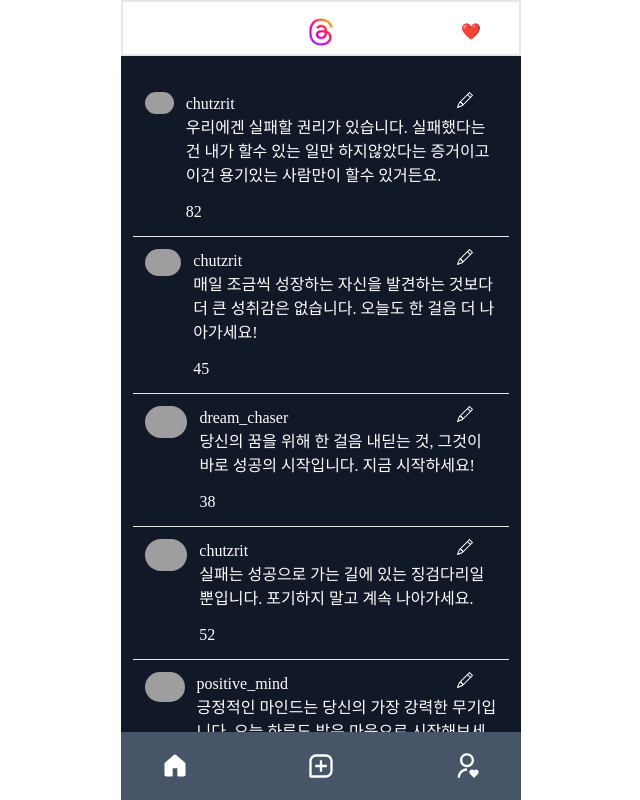
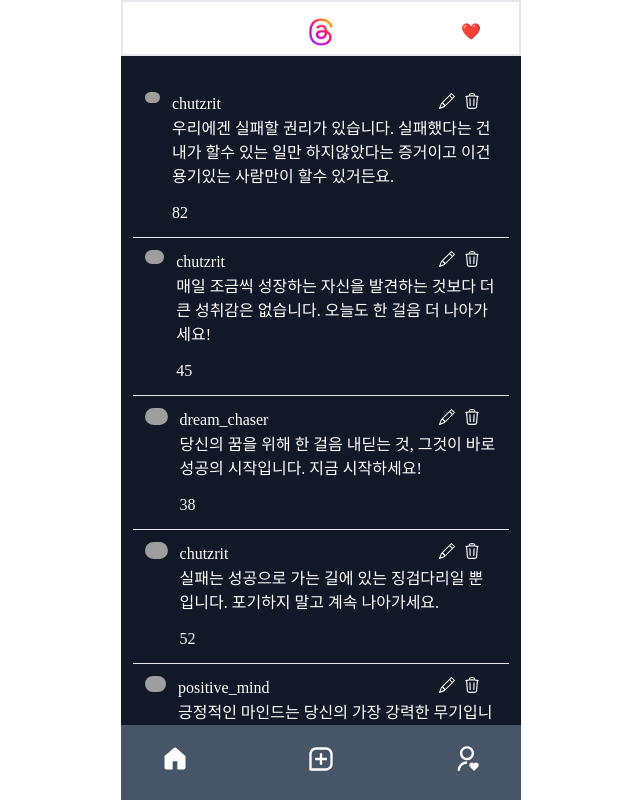
Before and after one commit to junhyuk961124/churead_firebase, a React (Create React App) app: page / in a window 1280 px wide. Shown: the top 800 px of the page, without its empty margins (319-959 px from the left). Built offline with nearby package versions, Linux system fonts and the light colour scheme; grey boxes are pictures that could not be loaded; a web font is replaced by a local one.

Commit message:
20240923

```diff
--- a/package.json
+++ b/package.json
@@ -11,6 +11,7 @@
     "react-icons": "^5.3.0",
     "react-router-dom": "^6.26.2",
     "react-scripts": "5.0.1",
+    "recoil": "^0.7.7",
     "web-vitals": "^2.1.4"
   },
   "scripts": {
--- a/public/index.html
+++ b/public/index.html
@@ -28,7 +28,7 @@
   </head>
   <body>
     <noscript>You need to enable JavaScript to run this app.</noscript>
-    <div id="root" style="overflow-hidden height: 100vh;;"></div>
+    <div id="root" style="overflow: hidden; height: 100vh"></div>
     <!--
       This HTML file is a template.
       If you open it directly in the browser, you will see an empty page.
--- a/src/App.jsx
+++ b/src/App.jsx
@@ -1,4 +1,4 @@
-import { BrowserRouter, Route, Routes, useNavigate } from 'react-router-dom';
+import { BrowserRouter, Route, Routes } from 'react-router-dom';
 import Home from './pages/Home';
 import Login from './pages/Login';
 import DarkMode222 from './components/DarkMode222';
@@ -6,28 +6,21 @@ import { useEffect, useState } from 'react';
 import SignIn from './pages/SignIn';
 import Post from './pages/Post';
 import Profile from './pages/Profile';
+import { RecoilRoot } from 'recoil';
 
 function App() {
-  const [churead, setChuread] = useState('');
   const [dark333, setdark333] = useState(false);
   const darkbutton333 = () => {
     setdark333(!dark333);
     console.log('🚀 ~ darkbutton333 ~ dark333:', dark333);
   };
 
-  const handlePost = (value) => {
-    setChuread(value);
-  };
-
   useEffect(() => {
     console.log('초기화');
   }, []);
 
-  useEffect(() => {
-    console.log('churead', churead);
-  }, [churead]);
-
   return (
+    <RecoilRoot>
       <div className="flex justify-center content-center">
         <div
           className={`${
@@ -39,10 +32,10 @@ function App() {
           <BrowserRouter>
             <Routes>
               <Route path="/" element={<Home />} />
-            <Route path="/home" element={<Home churead={churead} />} />
+              <Route path="/home" element={<Home />} />
               <Route path="/login" element={<Login />} />
               <Route path="/signin" element={<SignIn />} />
-            <Route path="/post" element={<Post onPost={handlePost} />} />
+              <Route path="/post" element={<Post />} />
               <Route path="/profile" element={<Profile />} />
             </Routes>
             <DarkMode222
@@ -53,6 +46,7 @@ function App() {
           </BrowserRouter>
         </div>
       </div>
+    </RecoilRoot>
   );
 }
 
--- a/src/components/HomeItem.jsx
+++ b/src/components/HomeItem.jsx
@@ -1,55 +1,66 @@
 import React from 'react';
-import { Link, useLocation } from 'react-router-dom';
 import { BsPencil } from 'react-icons/bs';
-import { BsPencilFill } from 'react-icons/bs';
+// import { BsPencilFill } from 'react-icons/bs';
 import { HiOutlineTrash } from 'react-icons/hi2';
-import { HiTrash } from 'react-icons/hi2';
+// import { HiTrash } from 'react-icons/hi2';
 
-const HomeItem = ({ img, postText, userName, clickHeart }) => {
+const HomeItem = ({ onDelete, data }) => {
+  const handleDelete = () => {
+    console.log('🚀 ~ handleDelete ~ data:', data);
+    const ok = window.confirm('정말 삭제하시겠습니까?');
+    if (ok) onDelete(data);
+    console.log('🚀 ~ handleDelete ~ ok:', ok);
+    console.log('item_delete');
+  };
+
+  const handleClick = (type) => {
+    if (type === 'edit') return;
+    handleDelete();
+    console.log('click', type);
+  };
+
   const iconList = [
     {
       id: 1,
-      linkTo: '/post',
+      type: 'edit',
       icon: <BsPencil size={'16px'} />,
-      actionIcon: <BsPencilFill size={'16px'} />,
+      // actionIcon: <BsPencilFill size={'16px'} />,
     },
     {
       id: 2,
-      linkTo: '/',
+      type: 'delete',
       icon: <HiOutlineTrash size={'18px'} />,
-      actionIcon: <HiTrash size={'18px'} />,
+      // actionIcon: <HiTrash size={'18px'} />,
+      // handleClick: handleDelete,
     },
   ];
-
-  const location = useLocation();
 
   return (
     // {/* 중앙 post 게시글 */}
     <div className="flex flex-col ">
-      <div className="p-3 flex items-start">
-        <div className="rounded-full overflow-hidden ">
-          <img src={img} className="w-20 pr" />
+      <div className="p-3 flex items-start ">
+        <div className="rounded-full overflow-hidden w-10">
+          <img src={data.userProfileImage} alt="profile" />
         </div>
         <div className="block  pl-3">
           <div className="flex justify-between pr-2">
-            <h4>{userName}</h4>
-            <ul className="flex justify-end">
-              {iconList.map((icon) => (
-                <li>
-                  <Link to={icon.linkTo}>
-                    <div className="pr-2">
-                      {' '}
-                      {location.pathname === icon.linkTo
-                        ? icon.activeIcon
-                        : icon.icon}
-                    </div>
-                  </Link>
+            <h4>{data.userName}</h4>
+            <ul className="flex  justify-end">
+              {iconList.map((icon, index) => (
+                <li key={index}>
+                  <button
+                    onClick={() => handleClick(icon.type)}
+                    type="button"
+                    className="pr-2"
+                  >
+                    {icon.icon}
+                  </button>
                 </li>
               ))}
             </ul>
           </div>
-          <p className="text-left">{postText}</p>
-          <div className="text-left mt-3">{clickHeart}</div>
+          <p className="text-left">{data.churead}</p>
+          <div className="text-left mt-3">{data.likeCount}</div>
         </div>
       </div>
       <hr className="1" />
--- a/src/components/ImageLink.jsx
+++ b/src/components/ImageLink.jsx
@@ -1,12 +1,16 @@
-import React from 'react';
+import React, { useEffect } from 'react';
 import { Link } from 'react-router-dom';
+import { useRecoilState, useRecoilValue } from 'recoil';
+import { textState } from '../data/atom';
 
-const ImageLink = ({ icon, linkTo }) => {
+const ImageLink = ({ icon, linkTo, handleClick }) => {
   return (
-    <Link to={linkTo}>
-      {/* <img src={img} /> */}
-      {icon}
-    </Link>
+    <button type="button" onClick={handleClick}>
+      <Link to={linkTo}>
+        {/* <img src={img} /> */}
+        {icon}
+      </Link>
+    </button>
   );
 };
 
--- /dev/null
+++ b/src/data/atom.js
@@ -0,0 +1,16 @@
+import { atom } from 'recoil';
+import { postList } from './response';
+
+export const textState = atom({
+  key: 'textState', // unique ID (with respect to other atoms/selectors)
+  default: 'junhyuk', // default value (aka initial value)
+});
+
+export const postListState = atom({
+  key: 'postListState', // unique ID (with respect to other atoms/selectors)
+  default: postList, // default value (aka initial value)
+});
+export const chureadState = atom({
+  key: 'chureadState', // unique ID (with respect to other atoms/selectors)
+  default: '', // default value (aka initial value)
+});
--- a/src/pages/Home.jsx
+++ b/src/pages/Home.jsx
@@ -1,33 +1,73 @@
-import React, { useEffect, useState } from 'react';
+import React, { useEffect } from 'react';
 
 import Header from '../components/Header';
 import HomeItem from '../components/HomeItem';
 
-import { postList as postList2 } from './../data/response';
 import Nav from '../components/Nav';
+import { useRecoilState, useRecoilValue } from 'recoil';
+import { chureadState, postListState } from '../data/atom';
 
-const Home = ({ churead }) => {
+const Home = () => {
   //Logic
 
+  const churead = useRecoilValue(chureadState);
   /**
    * 피드 데이터셋
    */
-  const [postList, setPostList] = useState(postList2);
+  const [postList, setPostList] = useRecoilState(postListState);
+  const handleDelete = (data) => {
+    console.log('🚀 ~ handleDelete ~ data:', data);
+    const newPostList = postList.filter((item) => item.id !== data.id);
+    setPostList(newPostList);
+  };
+
+  /**
+   * 아이템 삭제하기
+   * 1. 휴지통 아이콘을 클릭한다
+   * 2. 클릭 이벤트가 발생한다
+   * 3. 클릭 이벤트 발생 시  handleDelete라는 함수가 호출된다
+   * 4. handleDelete함수 내부논리
+   * 4-1 . windows.confirm창을 띄운다
+   * 4-2 . 사용자가 선택한 값을 ok라는 변수에 저장한다 boolean type
+   * 4-3 . 사용자의 선택 값이 true일 경우 onDelete 이벤트를 호출한다
+   * 4-4 . onDelete라는 이벤트에서 선택도니 아이템 즉 data를 인자에 넣어서 부모에게 올려준다.
+   * 5 . 부모는 onDelete라는 이벤트에 handleDelete라는 함수를 연결한다.
+   * 5-1 . feedList에 filter함수를 사용한다
+   * 6 . filter함수에서 각 요소들의 id값과 자식으로부터 받아온 인자 아이템의 id값을 비교하여 일치하지 않는 요소들만 뽑아온다
+   * 7 . filter함수로 리턴받은 배열을 feedList라는 state에 반영한다
+   */
+
+  /**
+   * Edit 추가하기
+   * 1. 수정 아이콘을 클릭한다
+   * 2. 클릭 이벤트가 발생한다
+   * 2-1. home에서 app.js로 이벤트를 전달해주고 edit페이지에서 되받는다
+   * 3. Edit페이지로 이동한다
+   * 3-1. 수정하기를 눌렀을 경우 해당 글이 기본값으로 정해진다
+   * 4. Edit페이지의 문구를 수정한다
+   * 5. 게시를 누른다
+   * 6. 클릭이벤트가 발생한다
+   * 6-1. edit 페이지에서 app.js로 이벤트를 전달해주고 home페이지에서 되받는다
+   * 7. Home화면에 글씨가 수정된다.
+   */
 
   useEffect(() => {
     if (!churead) return;
-    console.log('🚀 ~ churijhiiiead:', churead);
 
     const newPost = {
       id: postList.length + 1,
       userName: 'chutzrit',
       userProfileImage: 'https://i.ibb.co/DYVyL5c/logo3.png',
-      churead: churead,
+      churead,
       likeCount: 0,
     };
     setPostList([newPost, ...postList]);
     // eslint-disable-next-line react-hooks/exhaustive-deps
   }, []);
+
+  useEffect(() => {
+    console.log('postList', postList);
+  }, [postList]);
 
   // View
   return (
@@ -37,12 +77,7 @@ const Home = ({ churead }) => {
       <ul>
         {postList.map((post) => (
           <li key={post.id}>
-            <HomeItem
-              img={post.userProfileImage}
-              userName={post.userName}
-              postText={post.churead}
-              clickHeart={post.likeCount}
-            />
+            <HomeItem data={post} onDelete={handleDelete} />
           </li>
         ))}
       </ul>
@@ -50,5 +85,6 @@ const Home = ({ churead }) => {
     </div>
   );
 };
+// console.log('🚀 ~ Home ~ data:', data);
 
 export default Home;
--- a/src/pages/Login.jsx
+++ b/src/pages/Login.jsx
@@ -1,5 +1,5 @@
-import React, { useEffect, useState } from 'react';
-import { Link, useNavigate } from 'react-router-dom';
+import React, { useState } from 'react';
+import { Link } from 'react-router-dom';
 import InputFiled from '../components/InputFiled';
 import LoginButton from '../components/LoginButton';
 // import DarkMode from '../components/DarkMode';
@@ -12,10 +12,10 @@ const Login = () => {
   //   html.classList.toggle('dark');
   // };
 
-  const history = useNavigate();
-  const goToHome = () => {
-    history('/');
-  };
+  // const history = useNavigate();
+  // const goToHome = () => {
+  //   history('/');
+  // };
 
   // 데이터전달
   // 자식으로부터 받은inputValue의 값을 state에 저장
@@ -36,8 +36,8 @@ const Login = () => {
     email: '',
     password: '',
   });
-  const [email, setEmail] = useState('');
-  const [password, setPassword] = useState('');
+  // const [email, setEmail] = useState('');
+  // const [password, setPassword] = useState('');
 
   const handleInputChange = (data, inputName) => {
     // if (inputName === 'email') {
@@ -72,7 +72,12 @@ const Login = () => {
     <div>
       <div className="flex justify-center p-16 my-auto h-[100vh] ">
         <div className="flex justify-center items-center flex-col">
-          <img src="./images/logo 1.svg" className="mx-auto h-36 w-auto" />
+          <img
+            src="./images/logo 1.svg"
+            className="mx-auto h-36 w-auto
+          "
+            alt="chuzrit"
+          />
           <h4 className="mt-10 text-center text-2xl font-bold leading-3 tracking-tight text-gray-900 dark:text-white">
             Churead에서 소통해보세요
           </h4>
--- a/src/pages/Post.jsx
+++ b/src/pages/Post.jsx
@@ -1,20 +1,22 @@
 import React, { useState } from 'react';
-import Header from '../components/Header';
-import ImageLink from '../components/ImageLink';
 import { Link, useNavigate } from 'react-router-dom';
 import LoginButton from '../components/LoginButton';
+import { useSetRecoilState } from 'recoil';
+import { chureadState } from '../data/atom';
 
-const Post = ({ onPost }) => {
+const Post = () => {
   const navigate = useNavigate();
+
+  const setChuread = useSetRecoilState(chureadState);
   const [value, setvalue] = useState('');
   const postit = () => {
-    onPost(value);
     navigate('/');
   };
 
   const handleChange = (event) => {
     const { value } = event.target;
     setvalue(value);
+    setChuread(value);
   };
 
   return (
@@ -30,7 +32,7 @@ const Post = ({ onPost }) => {
       </div>
       {/* // 중간 바디 부분 */}
       <div className="flex p-5 items-start">
-        <img src="./images\profile-image.svg" className="pr-3 " />
+        <img src="./images\profile-image.svg" className="pr-3 " alt="profile" />
         <div className="block content-center w-full">
           <h4 className="font-bold text-left">Albert Einstein</h4>
           <textarea
--- a/src/pages/SignIn.jsx
+++ b/src/pages/SignIn.jsx
@@ -19,7 +19,11 @@ const SignIn = () => {
     <div>
       <div className="flex justify-center p-16 my-auto h-[100vh] ">
         <div className="flex justify-center items-center flex-col">
-          <img src="./images/logo 1.svg" className="mx-auto h-36 w-auto" />
+          <img
+            src="./images/logo 1.svg"
+            className="mx-auto h-36 w-auto"
+            alt="chuzrit"
+          />
           <h4 className="mt-10 text-center text-2xl font-bold leading-3 tracking-tight text-gray-900 dark:text-white">
             Churead에서 소통해보세요
           </h4>
```
Also changed, not shown: 1 other file (tests, documents, lock files or other folders). Lines whose indentation alone changed are shown as unchanged.
